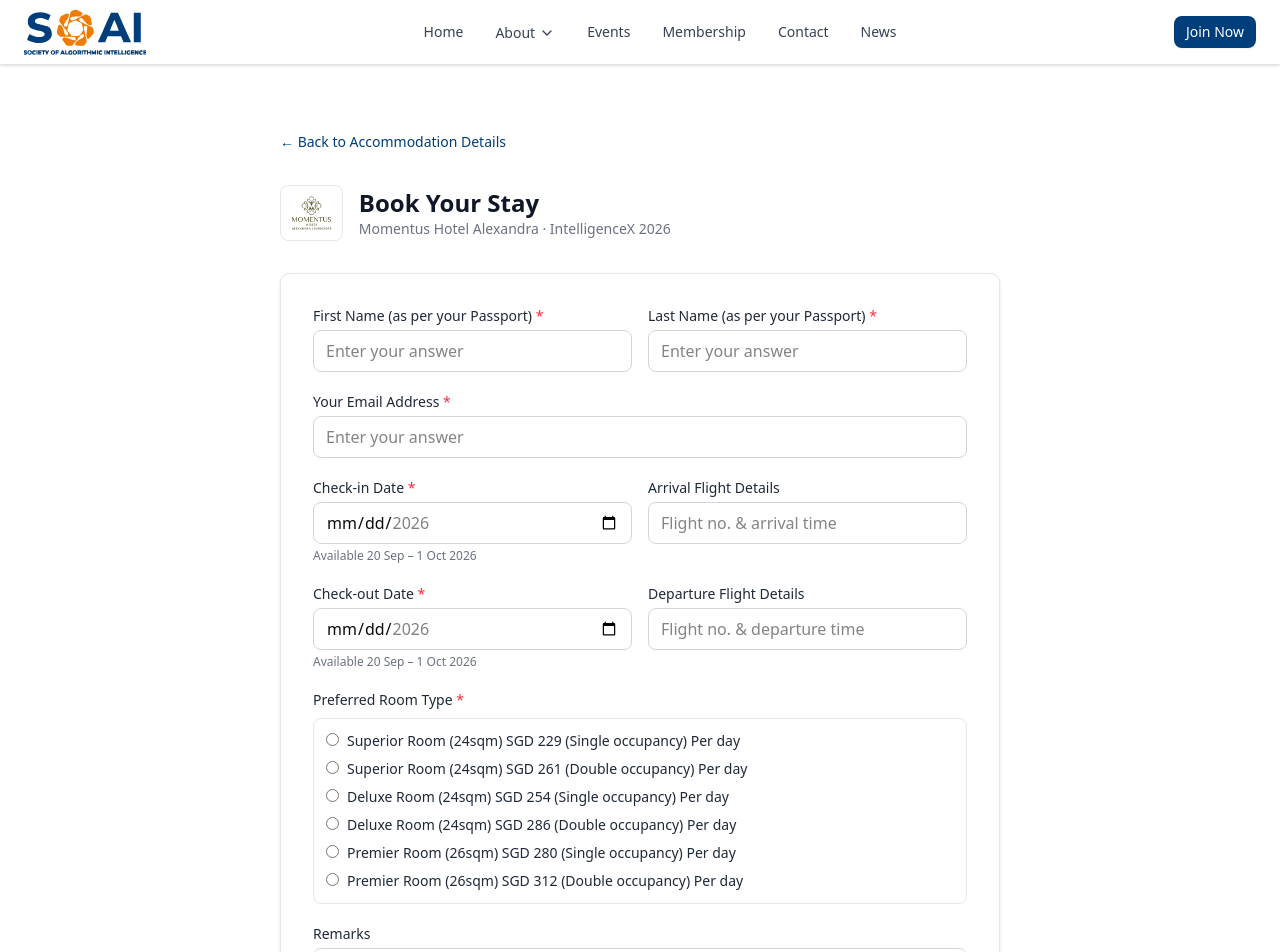
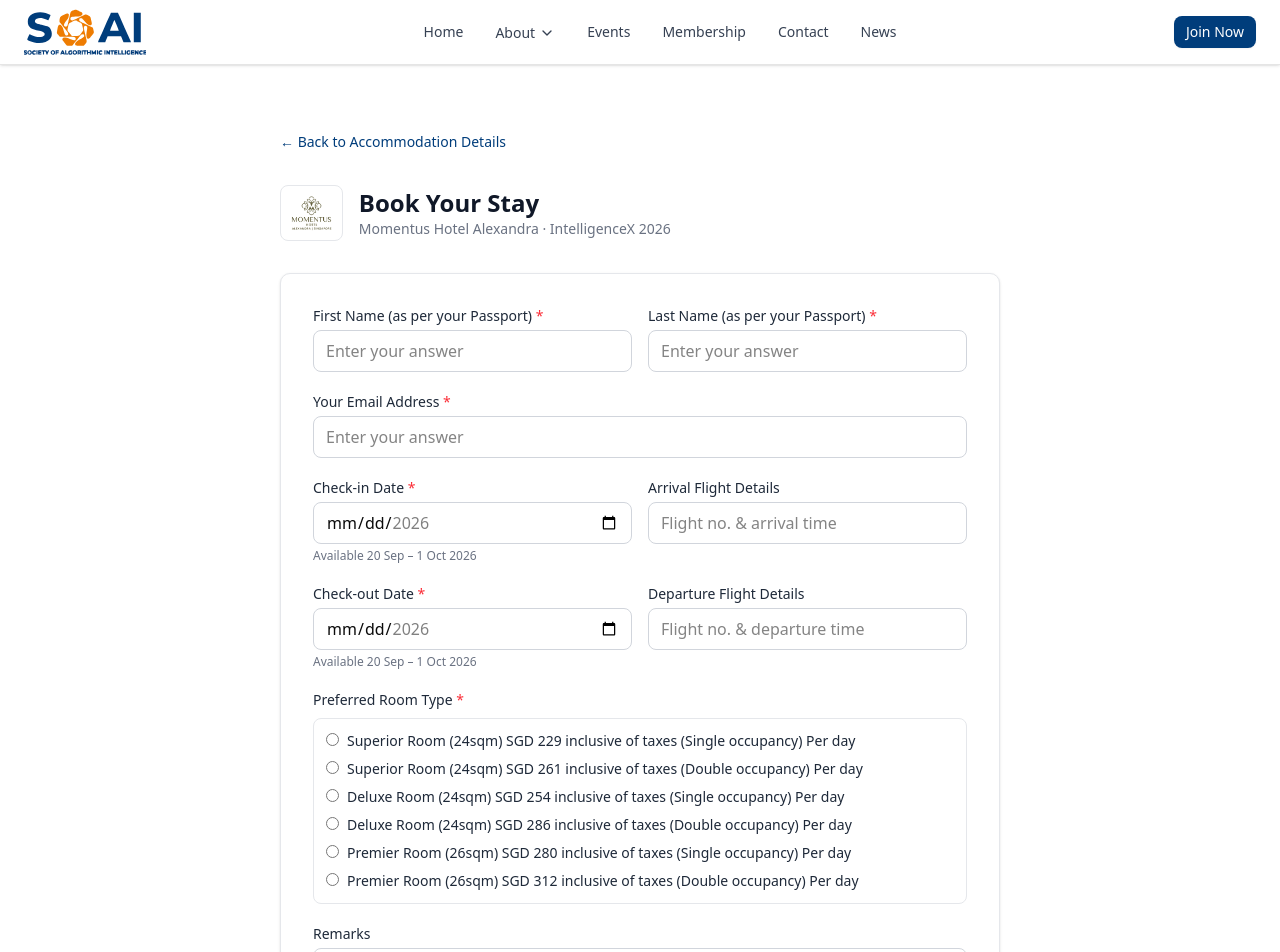
Before and after one commit to Hanmingh/soai, a React (Vite) app: page /events/intelligencex-2026/accommodation/book in a window 1280 px wide. Shown: the top 952 px of the page. Built offline with nearby package versions, Linux system fonts and the light colour scheme.

Commit message:
comments update

```diff
--- a/src/pages/IntelligenceX2026Registration.tsx
+++ b/src/pages/IntelligenceX2026Registration.tsx
@@ -500,7 +500,9 @@ export default function IntelligenceX2026Registration() {
                     </TableRow>
                   ))}
                 </TableBody>
-
+                <TableCaption className="px-4 pb-3 text-left text-sm text-gray-500">
+                  All prices shown in SGD.
+                </TableCaption>
               </Table>
             </div>
           </section>
--- a/src/pages/events/IntelligenceX2026Accommodation.tsx
+++ b/src/pages/events/IntelligenceX2026Accommodation.tsx
@@ -91,6 +91,9 @@ export default function IntelligenceX2026Accommodation() {
           {/* Room Types & Rates */}
           <section className="space-y-4">
             <h2 className="text-2xl font-semibold text-gray-900">Room Types &amp; Rates</h2>
+            <p className="text-gray-800 leading-relaxed">
+              Rates are quoted per room per night and are inclusive of prevailing service charge.
+            </p>
             <div className="grid grid-cols-1 gap-4 sm:grid-cols-3">
               {rooms.map((room) => (
                 <div key={room.label} className="overflow-hidden rounded-xl border border-gray-200 shadow-sm">
--- a/src/pages/events/IntelligenceX2026AccommodationBooking.tsx
+++ b/src/pages/events/IntelligenceX2026AccommodationBooking.tsx
@@ -7,12 +7,12 @@ const HOTEL_BOOKING_MIN_DATE = "2026-09-20";
 const HOTEL_BOOKING_MAX_DATE = "2026-10-01";
 
 const hotelRoomOptions = [
-  "Superior Room (24sqm) SGD 229 (Single occupancy) Per day",
-  "Superior Room (24sqm) SGD 261 (Double occupancy) Per day",
-  "Deluxe Room (24sqm) SGD 254 (Single occupancy) Per day",
-  "Deluxe Room (24sqm) SGD 286 (Double occupancy) Per day",
-  "Premier Room (26sqm) SGD 280 (Single occupancy) Per day",
-  "Premier Room (26sqm) SGD 312 (Double occupancy) Per day",
+  "Superior Room (24sqm) SGD 229 inclusive of taxes  (Single occupancy) Per day",
+  "Superior Room (24sqm) SGD 261 inclusive of taxes (Double occupancy) Per day",
+  "Deluxe Room (24sqm) SGD 254 inclusive of taxes (Single occupancy) Per day",
+  "Deluxe Room (24sqm) SGD 286 inclusive of taxes (Double occupancy) Per day",
+  "Premier Room (26sqm) SGD 280 inclusive of taxes (Single occupancy) Per day",
+  "Premier Room (26sqm) SGD 312 inclusive of taxes (Double occupancy) Per day",
 ];
 
 type HotelBookingFormState = {
```
